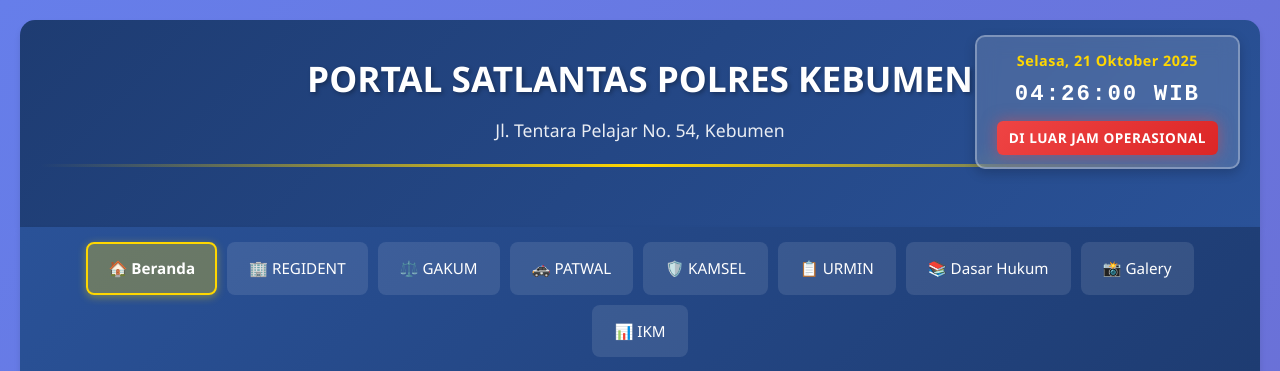
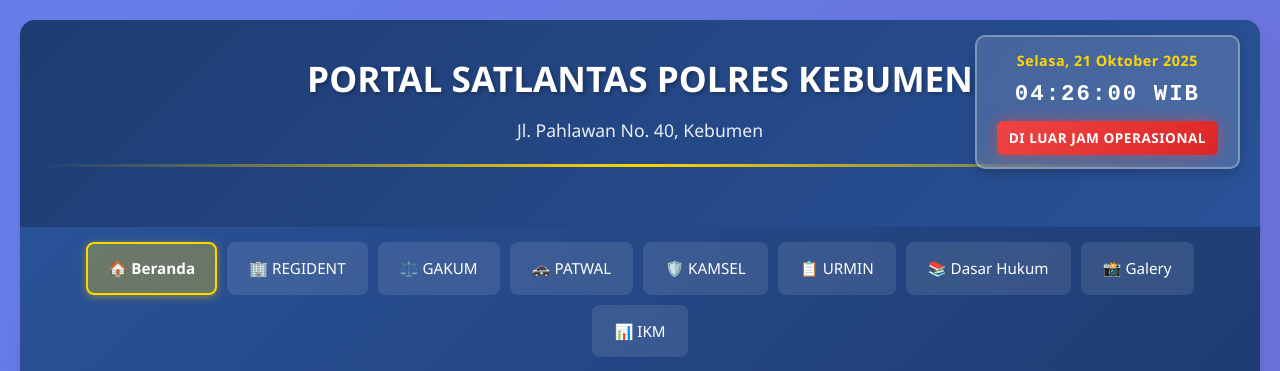
Before and after one commit to rcz87/satlts.kbm, a Flask app: page / in a window 1280 px wide. Shown: the top 371 px of the page. Run offline with Flask 3, Linux system fonts and the light colour scheme; some libraries are stand-ins or nearby versions.

Commit message:
Update the displayed address on the main information board
Modify the address string within the `templates/index.html` file from "Jl. Tentara Pelajar No. 54, Kebumen" to "Jl. Pahlawan No. 40, Kebumen".

Replit-Commit-Author: Agent
Replit-Commit-Session-Id: 030a58fb-f0e5-4433-8ac2-c4a6ee80a62e
Replit-Commit-Checkpoint-Type: intermediate_checkpoint
Replit-Commit-Screenshot-Url: https://storage.googleapis.com/screenshot-production-us-central1/f4743bec-0b0f-4e9e-984d-c8151a04bbbb/030a58fb-f0e5-4433-8ac2-c4a6ee80a62e/2588UBB

```diff
--- a/templates/index.html
+++ b/templates/index.html
@@ -20,7 +20,7 @@
     <div class="header-container">
       <div class="header-text">
         <h1>PORTAL SATLANTAS POLRES KEBUMEN</h1>
-        <p class="address">Jl. Tentara Pelajar No. 54, Kebumen</p>
+        <p class="address">Jl. Pahlawan No. 40, Kebumen</p>
       </div>
     </div>
     <hr>
```
